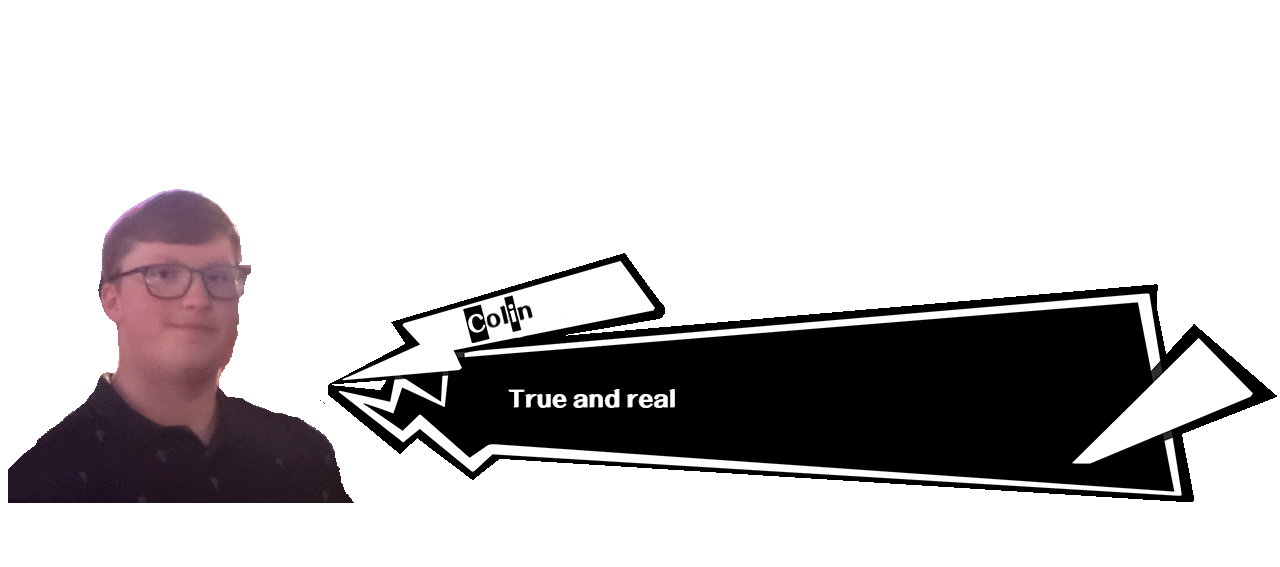
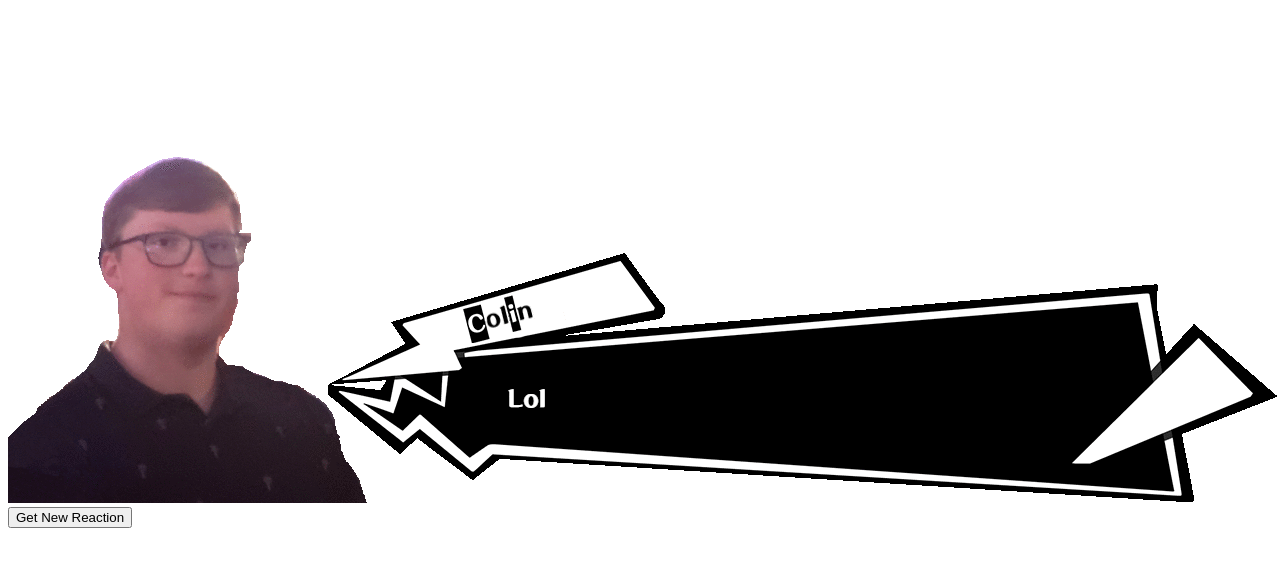
Before and after one commit to TGentile6/Colin-Response-Generator, a plain HTML site: page index.html in a window 1280 px wide. Shown: the part 5-572 px from the top of the page. Drawn offline with Linux system fonts and the light colour scheme.

Commit message:
Added refresh button

```diff
--- a/index.html
+++ b/index.html
@@ -7,7 +7,10 @@
     <title>Document</title>
 
 </head>
-<body class="container">
+<body>
+    <div id="container"></div>
+
+    <button id="button">Get New Reaction</button>
 
 </body>
 <script type="text/javascript" src="main.js"></script>
--- a/main.js
+++ b/main.js
@@ -4,9 +4,25 @@ files[1] = "lmao.gif";
 files[2] = "Lol.gif";
 files[3] = "True-and-real.gif"
 
-rng = Math.floor(Math.random() * 4)
+const div = document.getElementById("container")
 
-const img = document.createElement("img");
-img.src = "Colin/" + files[rng];
-console.log(img.src);
-document.body.appendChild(img);
+function newImage(){
+    var rng = Math.floor(Math.random() * 4)
+    const img = document.createElement("img");
+    img.id = "image"
+    img.src = "Colin/" + files[rng];
+    div.appendChild(img);
+}
+
+function removeImage(){
+    const imgRef = document.getElementById("image")
+    imgRef.remove();
+}
+
+newImage()
+
+var button = document.getElementById('button');
+button.onclick = function(){
+    removeImage()
+    newImage()
+}
```
